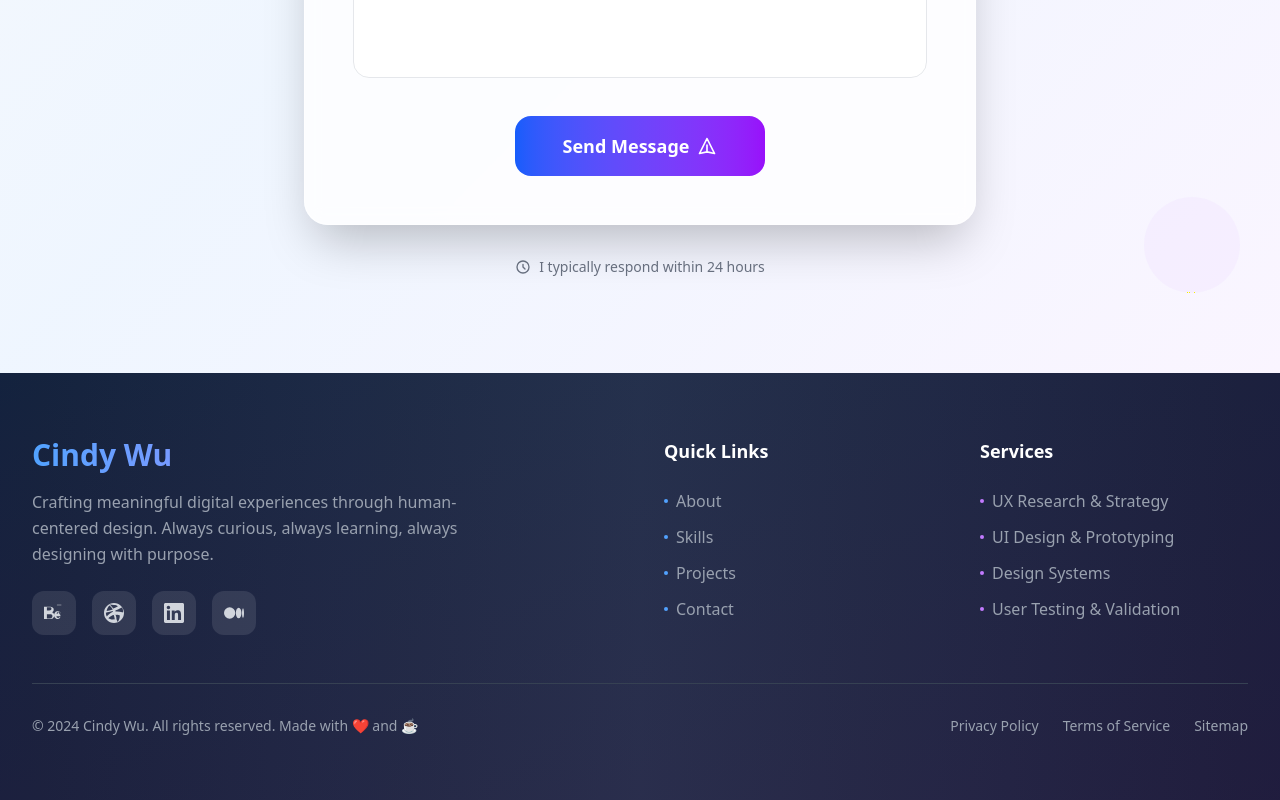
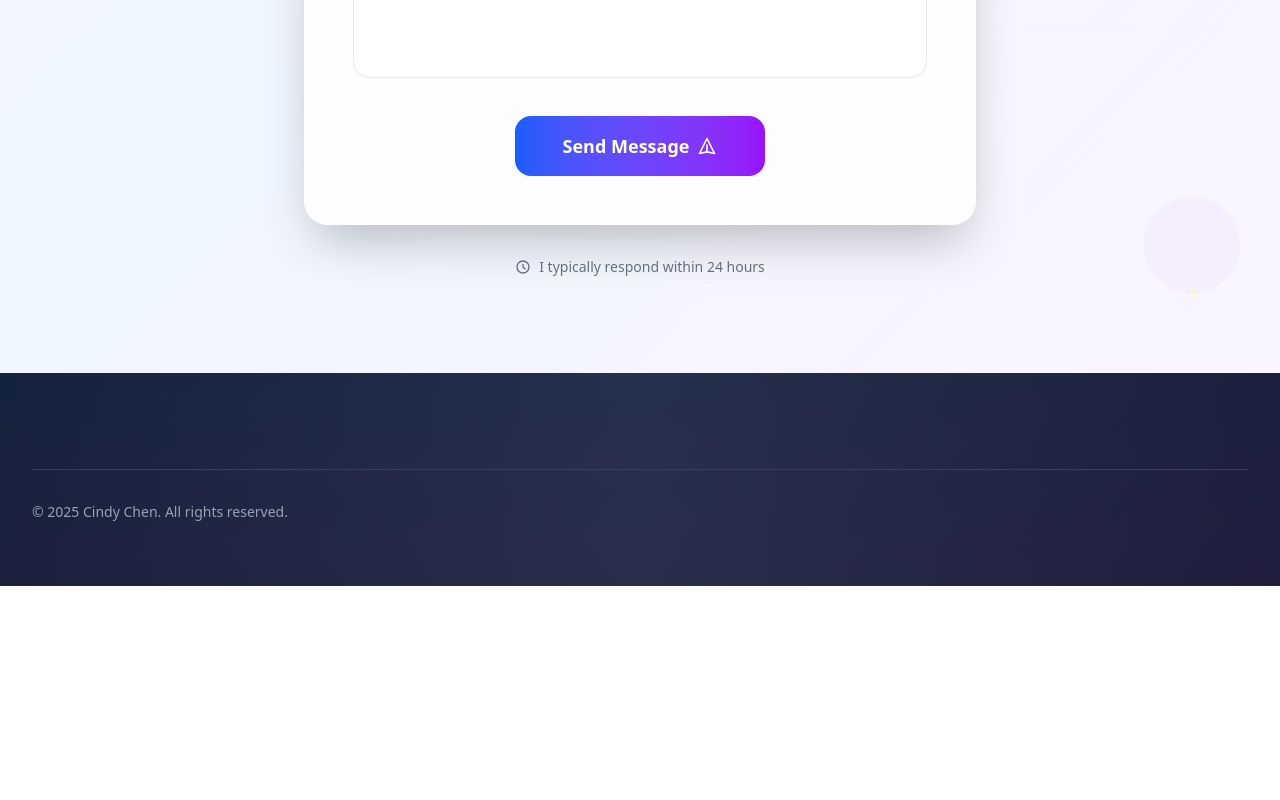
Before and after one commit to Cindy0815/cindy-portfolio, a React (Vite) app: page / in a window 1280 px wide. Shown: the part 6066-6866 px from the top of the page. After the commit the page ends 6652 px from the top, so only its background shows below. Built offline with nearby package versions, Linux system fonts and the light colour scheme.

Commit message:
fixed the footer

```diff
--- a/src/App.jsx
+++ b/src/App.jsx
@@ -313,7 +313,6 @@ function App() {
               style={{ transform: `translateY(${scrollY * 0.1}px)` }}
             >
               <div className="absolute inset-0 bg-gradient-to-r from-blue-400 to-purple-400 rounded-full blur-2xl opacity-30 animate-pulse"></div>
-
             </div>
 
             <div className="space-y-6 animate-slideUp">
@@ -325,13 +324,18 @@ function App() {
               </h1>
 
               <div className="text-xl md:text-3xl text-gray-600 mb-8 font-light">
-                <span className="inline-block animate-typewriter" style={{ animationDelay: "0.3s" }}>
+                <span
+                  className="inline-block animate-typewriter"
+                  style={{ animationDelay: "0.3s" }}
+                >
                   UI/UX Designer
                 </span>
               </div>
 
               <p className="text-lg md:text-xl text-gray-500 mb-12 max-w-3xl mx-auto leading-relaxed">
-              I create digital experiences that are simple, thoughtful, and human centered, making technology feel approachable and meaningful!
+                I create digital experiences that are simple, thoughtful, and
+                human centered, making technology feel approachable and
+                meaningful!
               </p>
 
               <div className="flex flex-col sm:flex-row gap-4 justify-center items-center">
@@ -1150,111 +1154,14 @@ function App() {
         </div>
 
         <div className="max-w-7xl mx-auto px-4 sm:px-6 lg:px-8 relative">
-          <div className="grid md:grid-cols-4 gap-12 mb-12">
-            {/* Brand section */}
-            <div className="md:col-span-2">
-              <h3 className="text-3xl font-bold bg-gradient-to-r from-blue-400 to-purple-400 bg-clip-text text-transparent mb-4">
-                Cindy Wu
-              </h3>
-              <p className="text-gray-400 mb-6 leading-relaxed max-w-md">
-                Crafting meaningful digital experiences through human-centered
-                design. Always curious, always learning, always designing with
-                purpose.
-              </p>
-              <div className="flex space-x-4">
-                {[
-                  { icon: "behance", href: "#" },
-                  { icon: "dribbble", href: "#" },
-                  { icon: "linkedin", href: "#" },
-                  { icon: "medium", href: "#" },
-                ].map((social, index) => (
-                  <a
-                    key={index}
-                    href={social.href}
-                    className="group p-3 bg-white/10 rounded-xl hover:bg-white/20 transition-all duration-300 hover:-translate-y-1"
-                  >
-                    <svg
-                      className="w-5 h-5 text-gray-300 group-hover:text-white transition-colors"
-                      fill="currentColor"
-                      viewBox="0 0 24 24"
-                    >
-                      {social.icon === "behance" && (
-                        <path d="M6.938 4.503c.702 0 1.34.06 1.92.188.577.13 1.07.33 1.485.61.41.28.733.65.96 1.12.225.47.34 1.05.34 1.73 0 .74-.17 1.36-.507 1.86-.338.5-.837.9-1.498 1.22.906.26 1.576.72 2.022 1.37.448.66.672 1.45.672 2.36 0 .75-.13 1.39-.41 1.93-.28.55-.67 1-1.16 1.35-.48.348-1.05.6-1.67.76-.62.16-1.25.24-1.85.24H0V4.51h6.938v-.007zM3.495 8.88h2.77c.89 0 1.55-.18 2.003-.54.448-.36.673-.87.673-1.54 0-.55-.18-.95-.54-1.26-.36-.31-.84-.47-1.44-.47H3.495V8.88zm0 9.64h3.25c.58 0 1.09-.08 1.53-.25s.8-.38 1.06-.66c.26-.28.45-.6.58-.95.13-.35.19-.72.19-1.1 0-.68-.23-1.18-.69-1.53-.46-.35-1.12-.53-1.98-.53H3.495v5.02zm14.98-8.435c.3.13.57.32.81.58.24.26.43.58.56.95.13.37.2.79.2 1.26h-4.87c0-.57.15-1.03.44-1.38.29-.35.68-.53 1.17-.53.51 0 .93.18 1.26.53.33.35.49.82.49 1.42h1.4c0-.48-.1-.91-.29-1.29s-.45-.69-.78-.93c-.33-.24-.71-.42-1.14-.54s-.88-.18-1.35-.18c-.65 0-1.23.11-1.74.34-.51.23-.94.55-1.3.96-.36.41-.63.9-.82 1.46-.19.56-.28 1.17-.28 1.83 0 .65.1 1.26.29 1.82.19.56.47 1.05.84 1.46.37.41.82.73 1.34.96.52.23 1.1.34 1.75.34.75 0 1.4-.17 1.94-.52.54-.35.95-.85 1.23-1.51h-1.44c-.09.26-.26.46-.51.61-.25.15-.54.22-.87.22-.57 0-1.02-.19-1.35-.56-.33-.37-.5-.88-.5-1.53h4.87c0-.48-.07-.91-.2-1.29s-.32-.69-.57-.93c-.25-.24-.55-.42-.9-.54s-.73-.18-1.14-.18c-.41 0-.8.06-1.17.18zm-2.95-8.08h5.31v.71h-5.31v-.71z" />
-                      )}
-                      {social.icon === "dribbble" && (
-                        <path d="M12 0C5.374 0 0 5.373 0 12s5.374 12 12 12 12-5.373 12-12S18.626 0 12 0zm9.568 5.302c.846 1.353 1.336 2.947 1.336 4.653 0 .496-.047.98-.136 1.453-.273-.061-.6-.138-.988-.233-1.739-.425-3.88-.955-6.136-.955-.571 0-1.123.037-1.665.109-.154-.354-.308-.706-.473-1.058.565-.232 1.124-.473 1.667-.723 2.139-.984 3.751-2.076 4.395-2.246zM12 2.259c1.804 0 3.45.62 4.759 1.656-.571.143-2.081 1.178-4.133 2.101-.533.24-1.075.462-1.618.67C9.671 4.337 8.168 2.673 6.743 1.656 8.204 1.84 10.05 2.259 12 2.259zm-5.61.756c1.378.984 2.845 2.584 4.147 4.823-2.634.994-5.547 1.538-7.352 1.696C3.503 7.015 4.887 4.688 6.39 3.015zM2.259 12c0-.137.006-.273.016-.409 1.943-.178 5.188-.756 8.067-1.842.136.283.266.572.39.866-3.185 1.322-5.998 3.679-7.332 5.660C2.756 15.188 2.259 13.657 2.259 12zm1.742 7.725c1.198-1.817 3.85-4.054 6.895-5.291.904-.367 1.832-.691 2.78-.962.667 1.691 1.167 3.527 1.391 5.528-1.354.585-2.853.916-4.439.916-2.311 0-4.429-.809-6.127-2.191zm8.877-.423c-.218-1.883-.698-3.64-1.331-5.252.506-.071 1.025-.108 1.553-.108 2.048 0 4.018.479 5.648.878.103.378.157.773.157 1.18 0 2.588-.994 4.946-2.625 6.702-.437-1.178-.896-2.301-1.402-3.4z" />
-                      )}
-                      {social.icon === "linkedin" && (
-                        <path d="M20.447 20.452h-3.554v-5.569c0-1.328-.027-3.037-1.852-3.037-1.853 0-2.136 1.445-2.136 2.939v5.667H9.351V9h3.414v1.561h.046c.477-.9 1.637-1.85 3.37-1.85 3.601 0 4.267 2.37 4.267 5.455v6.286zM5.337 7.433c-1.144 0-2.063-.926-2.063-2.065 0-1.138.92-2.063 2.063-2.063 1.14 0 2.064.925 2.064 2.063 0 1.139-.925 2.065-2.064 2.065zm1.782 13.019H3.555V9h3.564v11.452zM22.225 0H1.771C.792 0 0 .774 0 1.729v20.542C0 23.227.792 24 1.771 24h20.451C23.2 24 24 23.227 24 22.271V1.729C24 .774 23.2 0 22.222 0h.003z" />
-                      )}
-                      {social.icon === "medium" && (
-                        <path d="M13.54 12a6.8 6.8 0 01-6.77 6.82A6.8 6.8 0 010 12a6.8 6.8 0 016.77-6.82A6.8 6.8 0 0113.54 12zM20.96 12c0 3.54-1.51 6.42-3.38 6.42-1.87 0-3.39-2.88-3.39-6.42s1.52-6.42 3.39-6.42 3.38 2.88 3.38 6.42M24 12c0 3.17-.53 5.75-1.19 5.75-.66 0-1.19-2.58-1.19-5.75s.53-5.75 1.19-5.75S24 8.83 24 12z" />
-                      )}
-                    </svg>
-                  </a>
-                ))}
-              </div>
-            </div>
-
-            {/* Quick links */}
-            <div>
-              <h4 className="text-lg font-semibold mb-6">Quick Links</h4>
-              <ul className="space-y-3">
-                {["About", "Skills", "Projects", "Contact"].map(
-                  (link, index) => (
-                    <li key={index}>
-                      <button
-                        onClick={() => scrollToSection(link.toLowerCase())}
-                        className="text-gray-400 hover:text-white transition-colors duration-200 flex items-center space-x-2 group"
-                      >
-                        <span className="w-1 h-1 bg-blue-400 rounded-full group-hover:w-2 transition-all duration-200"></span>
-                        <span>{link}</span>
-                      </button>
-                    </li>
-                  )
-                )}
-              </ul>
-            </div>
-
-            {/* Services */}
-            <div>
-              <h4 className="text-lg font-semibold mb-6">Services</h4>
-              <ul className="space-y-3">
-                {[
-                  "UX Research & Strategy",
-                  "UI Design & Prototyping",
-                  "Design Systems",
-                  "User Testing & Validation",
-                ].map((service, index) => (
-                  <li key={index}>
-                    <span className="text-gray-400 flex items-center space-x-2 group hover:text-white transition-colors">
-                      <span className="w-1 h-1 bg-purple-400 rounded-full group-hover:w-2 transition-all duration-200"></span>
-                      <span>{service}</span>
-                    </span>
-                  </li>
-                ))}
-              </ul>
-            </div>
-          </div>
-
           {/* Bottom footer */}
           <div className="border-t border-gray-700 pt-8 mt-8">
             <div className="flex flex-col md:flex-row justify-between items-center space-y-4 md:space-y-0">
               <div className="text-gray-400 text-sm">
                 <p>
-                  &copy; 2024 Cindy Wu. All rights reserved. Made with ❤️ and ☕
+                  &copy; {new Date().getFullYear()} Cindy Chen. All rights
+                  reserved.
                 </p>
-              </div>
-              <div className="flex items-center space-x-6 text-sm text-gray-400">
-                <a href="#" className="hover:text-white transition-colors">
-                  Privacy Policy
-                </a>
-                <a href="#" className="hover:text-white transition-colors">
-                  Terms of Service
-                </a>
-                <a href="#" className="hover:text-white transition-colors">
-                  Sitemap
-                </a>
               </div>
             </div>
           </div>
```
